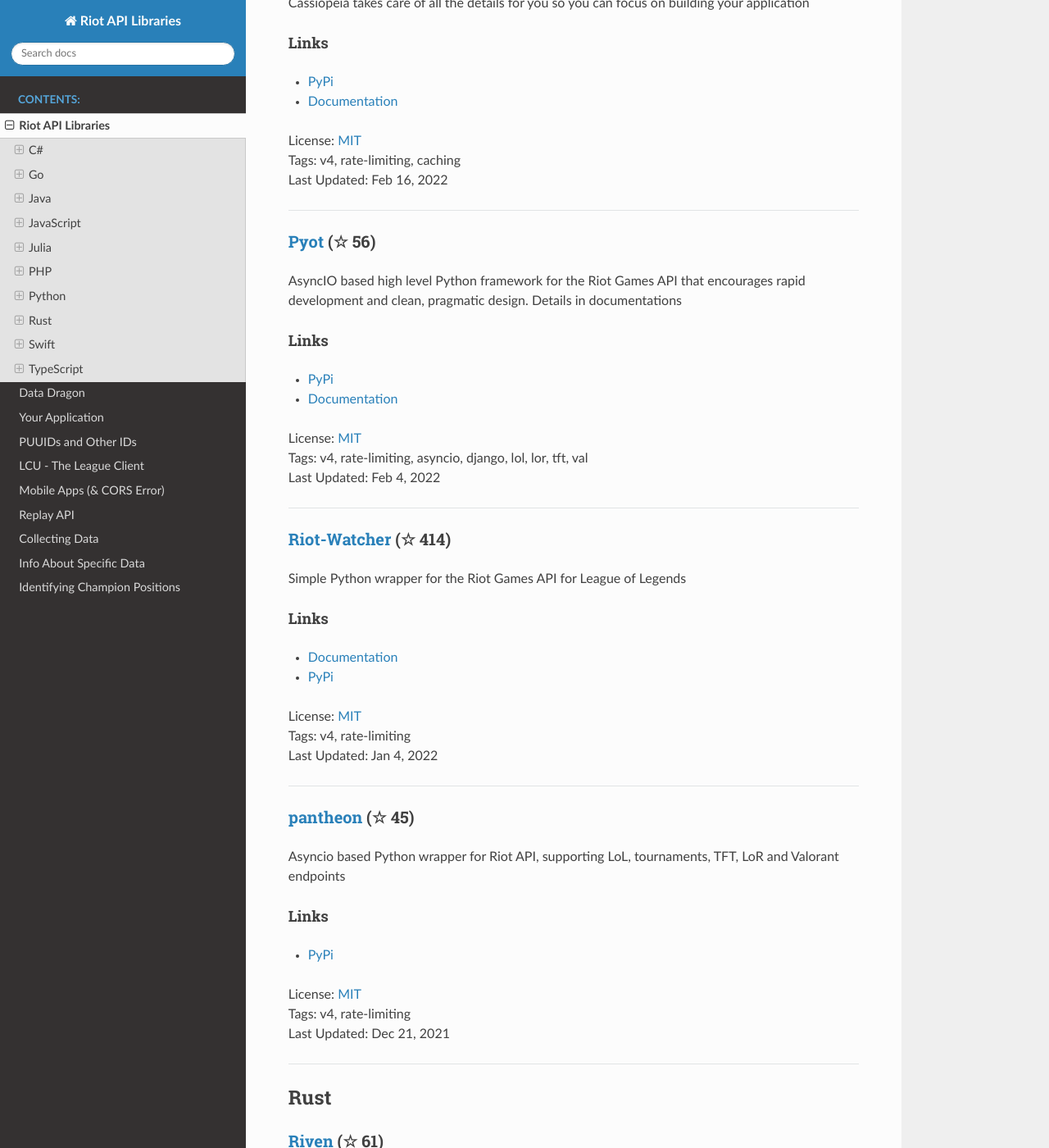
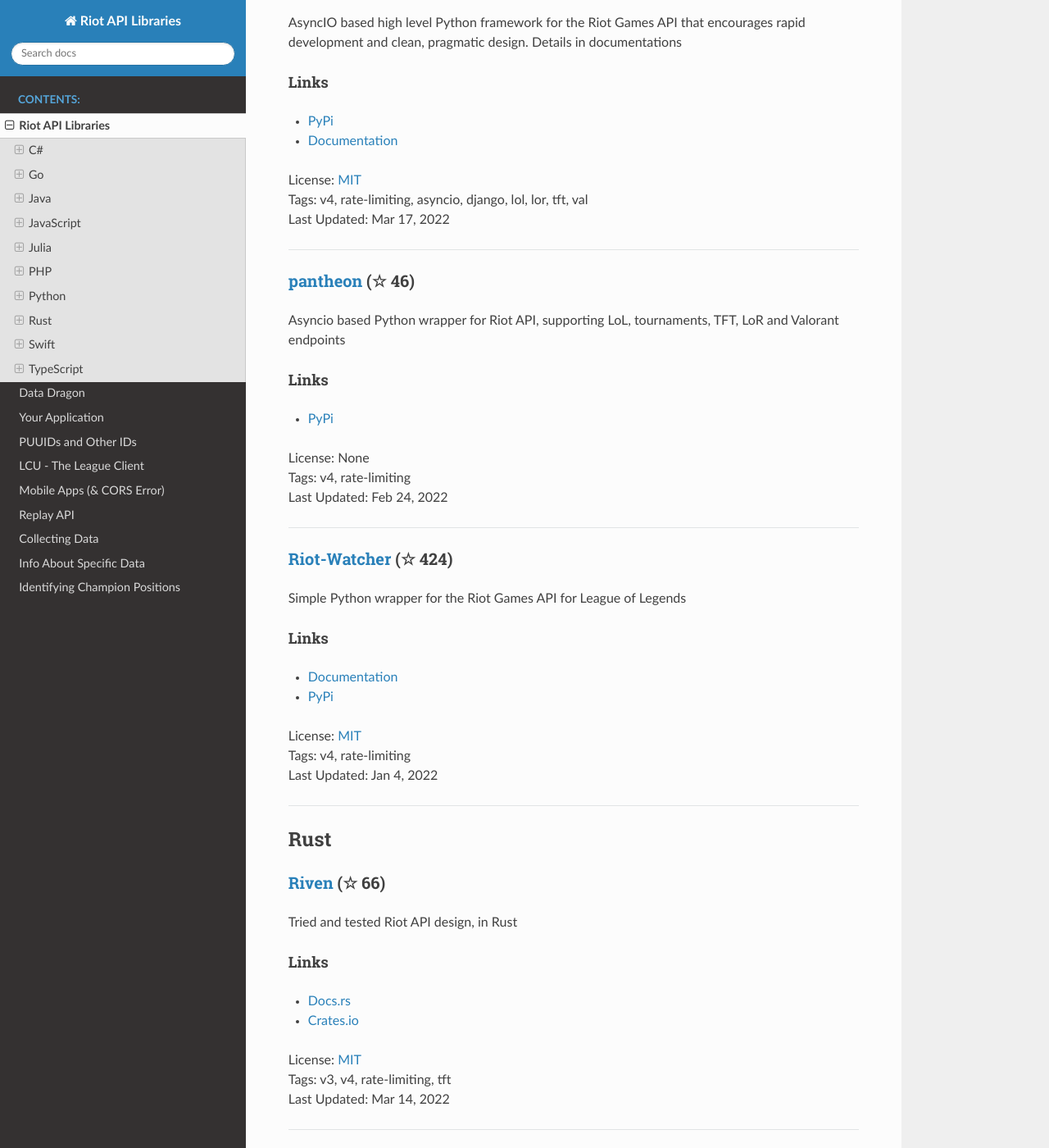
Before and after one commit to WxWatch/riot-api-libraries, a Sphinx documentation site: the page built from docs/libraries.rst, in a window 1280 px wide and 1400 px high, scrolled down 6883 px. Shown: the whole window at 82% size. Built offline with Sphinx 7.4.7 and the Read the Docs theme 2.0.0, drawn with Linux system fonts in a browser that asks for light colours; pages that are not in the unit, such as notebooks, are missing from menus; some of the changed text lies outside the part shown.

```diff
--- a/docs/libraries.rst
+++ b/docs/libraries.rst
@@ -15,11 +15,11 @@ Links
 - `NuGet <https://www.nuget.org/packages/MikaelDui.RiotGames.Client>`_
 | License: `Unlicense <http://choosealicense.com/licenses/unlicense>`_
 | Tags: v3, v4, blazor
-| Last Updated: Feb 18, 2022
+| Last Updated: Mar 27, 2022
 
 -----------------
 
-`Camille <https://github.com/MingweiSamuel/Camille>`_ (☆ 60)
+`Camille <https://github.com/MingweiSamuel/Camille>`_ (☆ 61)
 ~~~~~~~~~~~~~~~~~~~~~~~~~~~~~~~~~~~~~~~~~~~~~~~~~~~~~~~~~~~~~~~~~~~~~~~~~~~~~~~~~~~~~~~~~~~~~~~~~~~~
 
 Fully rate limited, automatic retrying, thread-safe. V4 Supported. Automatic nightly releases.
@@ -30,11 +30,11 @@ Links
 - `NuGet <https://www.nuget.org/packages/MingweiSamuel.Camille/>`_
 | License: `NOASSERTION <http://choosealicense.com/licenses/other>`_
 | Tags: v3, v4, rate-limiting
-| Last Updated: Feb 18, 2022
+| Last Updated: Mar 3, 2022
 
 -----------------
 
-`RiotSharp <https://github.com/BenFradet/RiotSharp>`_ (☆ 271)
+`RiotSharp <https://github.com/BenFradet/RiotSharp>`_ (☆ 273)
 ~~~~~~~~~~~~~~~~~~~~~~~~~~~~~~~~~~~~~~~~~~~~~~~~~~~~~~~~~~~~~~~~~~~~~~~~~~~~~~~~~~~~~~~~~~~~~~~~~~~~
 
 RiotSharp's ASP.NET Core integration. **NOTE: NuGet releases are severely outdated, although library itself is maintained!**
@@ -79,14 +79,14 @@ Links
 - `docs <https://godoc.org/github.com/KnutZuidema/golio>`_
 | License: `MIT <http://choosealicense.com/licenses/mit>`_
 | Tags: v4, rate-limiting, caching
-| Last Updated: Dec 10, 2021
+| Last Updated: Feb 28, 2022
 
 -----------------
 
 Java
 ------------------------------------------
 
-`R4J <https://github.com/stelar7/R4J>`_ (☆ 54)
+`R4J <https://github.com/stelar7/R4J>`_ (☆ 55)
 ~~~~~~~~~~~~~~~~~~~~~~~~~~~~~~~~~~~~~~~~~~~~~~~~~~~~~~~~~~~~~~~~~~~~~~~~~~~~~~~~~~~~~~~~~~~~~~~~~~~~
 
 A Java library containing the API for every Riot game
@@ -96,11 +96,11 @@ Links
 
 | License: `Apache-2.0 <http://choosealicense.com/licenses/apache-2.0>`_
 | Tags: v4
-| Last Updated: Feb 2, 2022
+| Last Updated: Mar 10, 2022
 
 -----------------
 
-`orianna <https://github.com/meraki-analytics/orianna>`_ (☆ 151)
+`orianna <https://github.com/meraki-analytics/orianna>`_ (☆ 152)
 ~~~~~~~~~~~~~~~~~~~~~~~~~~~~~~~~~~~~~~~~~~~~~~~~~~~~~~~~~~~~~~~~~~~~~~~~~~~~~~~~~~~~~~~~~~~~~~~~~~~~
 
 A highly configurable, usability-focused Riot API framework that takes care of all the details for you so you can focus on building your application
@@ -120,22 +120,7 @@ Links
 JavaScript
 ------------------------------------------
 
-`riot-api <https://github.com/fightmegg/riot-api>`_ (☆ 33)
-~~~~~~~~~~~~~~~~~~~~~~~~~~~~~~~~~~~~~~~~~~~~~~~~~~~~~~~~~~~~~~~~~~~~~~~~~~~~~~~~~~~~~~~~~~~~~~~~~~~~
-
-Fully featured Riot API client
-
-Links
-::::::::::::::::
-
-- `npm <https://www.npmjs.com/package/@fightmegg/riot-api>`_
-| License: `MIT <http://choosealicense.com/licenses/mit>`_
-| Tags: v4, rate-limiting, caching
-| Last Updated: Feb 15, 2022
-
------------------
-
-`twisted <https://github.com/Sansossio/twisted>`_ (☆ 61)
+`twisted <https://github.com/Sansossio/twisted>`_ (☆ 66)
 ~~~~~~~~~~~~~~~~~~~~~~~~~~~~~~~~~~~~~~~~~~~~~~~~~~~~~~~~~~~~~~~~~~~~~~~~~~~~~~~~~~~~~~~~~~~~~~~~~~~~
 
 Fetching riot games api data
@@ -148,11 +133,26 @@ Links
 - `examples <https://github.com/Sansossio/twisted/tree/master/example>`_
 | License: None
 | Tags: rate-limiting, v4, lol, tft, caching
-| Last Updated: Feb 14, 2022
+| Last Updated: Mar 28, 2022
 
 -----------------
 
-`galeforce <https://github.com/bcho04/galeforce>`_ (☆ 20)
+`riot-api <https://github.com/fightmegg/riot-api>`_ (☆ 34)
+~~~~~~~~~~~~~~~~~~~~~~~~~~~~~~~~~~~~~~~~~~~~~~~~~~~~~~~~~~~~~~~~~~~~~~~~~~~~~~~~~~~~~~~~~~~~~~~~~~~~
+
+Fully featured Riot API client
+
+Links
+::::::::::::::::
+
+- `npm <https://www.npmjs.com/package/@fightmegg/riot-api>`_
+| License: `MIT <http://choosealicense.com/licenses/mit>`_
+| Tags: v4, rate-limiting, caching
+| Last Updated: Mar 27, 2022
+
+-----------------
+
+`galeforce <https://github.com/bcho04/galeforce>`_ (☆ 23)
 ~~~~~~~~~~~~~~~~~~~~~~~~~~~~~~~~~~~~~~~~~~~~~~~~~~~~~~~~~~~~~~~~~~~~~~~~~~~~~~~~~~~~~~~~~~~~~~~~~~~~
 
 A customizable, promise-based, and command-oriented TypeScript fluent interface and library for the Riot Games API.
@@ -165,11 +165,11 @@ Links
 - `docs <https://bcho04.github.io/galeforce/>`_
 | License: `Apache-2.0 <http://choosealicense.com/licenses/apache-2.0>`_
 | Tags: v4, v5, rate-limiting, lol, lor, val, tft, cache
-| Last Updated: Feb 13, 2022
+| Last Updated: Mar 25, 2022
 
 -----------------
 
-`kayn <https://github.com/cnguy/kayn>`_ (☆ 127)
+`kayn <https://github.com/cnguy/kayn>`_ (☆ 129)
 ~~~~~~~~~~~~~~~~~~~~~~~~~~~~~~~~~~~~~~~~~~~~~~~~~~~~~~~~~~~~~~~~~~~~~~~~~~~~~~~~~~~~~~~~~~~~~~~~~~~~
 
 superagent-inspired Node.js lib (w/ **some** TypeScript support) for accessing Riot's League of Legend's API (discord: cnguy#3614)
@@ -229,21 +229,6 @@ Links
 | License: `MIT <http://choosealicense.com/licenses/mit>`_
 | Tags: v4, caching, ddragon, rate-limiting
 | Last Updated: Oct 22, 2021
-
------------------
-
-`Pyke <https://github.com/systeme-cardinal/Pyke>`_ (☆ 24)
-~~~~~~~~~~~~~~~~~~~~~~~~~~~~~~~~~~~~~~~~~~~~~~~~~~~~~~~~~~~~~~~~~~~~~~~~~~~~~~~~~~~~~~~~~~~~~~~~~~~~
-
-Riot API, DDragon and CommunityDragon Library for NodeJS
-
-Links
-::::::::::::::::
-
-- `npm <https://www.npmjs.com/package/pyke>`_
-| License: `GPL-3.0 <http://choosealicense.com/licenses/gpl-3.0>`_
-| Tags: v4, ddragon, communitydragon
-| Last Updated: Sep 6, 2021
 
 -----------------
 
@@ -330,11 +315,11 @@ Links
 - `Documentation <http://cassiopeia.readthedocs.org/en/latest/>`_
 | License: `MIT <http://choosealicense.com/licenses/mit>`_
 | Tags: v4, rate-limiting, caching
-| Last Updated: Feb 16, 2022
+| Last Updated: Mar 21, 2022
 
 -----------------
 
-`Pyot <https://github.com/paaksing/Pyot>`_ (☆ 56)
+`Pyot <https://github.com/paaksing/Pyot>`_ (☆ 62)
 ~~~~~~~~~~~~~~~~~~~~~~~~~~~~~~~~~~~~~~~~~~~~~~~~~~~~~~~~~~~~~~~~~~~~~~~~~~~~~~~~~~~~~~~~~~~~~~~~~~~~
 
 AsyncIO based high level Python framework for the Riot Games API that encourages rapid development and clean, pragmatic design. Details in documentations
@@ -346,11 +331,26 @@ Links
 - `Documentation <https://pyot.paaksing.com/>`_
 | License: `MIT <http://choosealicense.com/licenses/mit>`_
 | Tags: v4, rate-limiting, asyncio, django, lol, lor, tft, val
-| Last Updated: Feb 4, 2022
+| Last Updated: Mar 17, 2022
 
 -----------------
 
-`Riot-Watcher <https://github.com/pseudonym117/Riot-Watcher>`_ (☆ 414)
+`pantheon <https://github.com/Canisback/pantheon>`_ (☆ 46)
+~~~~~~~~~~~~~~~~~~~~~~~~~~~~~~~~~~~~~~~~~~~~~~~~~~~~~~~~~~~~~~~~~~~~~~~~~~~~~~~~~~~~~~~~~~~~~~~~~~~~
+
+Asyncio based Python wrapper for Riot API, supporting LoL, tournaments, TFT, LoR and Valorant endpoints
+
+Links
+::::::::::::::::
+
+- `PyPi <https://pypi.org/project/pantheon/>`_
+| License: None
+| Tags: v4, rate-limiting
+| Last Updated: Feb 24, 2022
+
+-----------------
+
+`Riot-Watcher <https://github.com/pseudonym117/Riot-Watcher>`_ (☆ 424)
 ~~~~~~~~~~~~~~~~~~~~~~~~~~~~~~~~~~~~~~~~~~~~~~~~~~~~~~~~~~~~~~~~~~~~~~~~~~~~~~~~~~~~~~~~~~~~~~~~~~~~
 
 Simple Python wrapper for the Riot Games API for League of Legends
@@ -366,25 +366,10 @@ Links
 
 -----------------
 
-`pantheon <https://github.com/Canisback/pantheon>`_ (☆ 45)
-~~~~~~~~~~~~~~~~~~~~~~~~~~~~~~~~~~~~~~~~~~~~~~~~~~~~~~~~~~~~~~~~~~~~~~~~~~~~~~~~~~~~~~~~~~~~~~~~~~~~
-
-Asyncio based Python wrapper for Riot API, supporting LoL, tournaments, TFT, LoR and Valorant endpoints
-
-Links
-::::::::::::::::
-
-- `PyPi <https://pypi.org/project/pantheon/>`_
-| License: `MIT <http://choosealicense.com/licenses/mit>`_
-| Tags: v4, rate-limiting
-| Last Updated: Dec 21, 2021
-
------------------
-
 Rust
 ------------------------------------------
 
-`Riven <https://github.com/MingweiSamuel/Riven>`_ (☆ 61)
+`Riven <https://github.com/MingweiSamuel/Riven>`_ (☆ 66)
 ~~~~~~~~~~~~~~~~~~~~~~~~~~~~~~~~~~~~~~~~~~~~~~~~~~~~~~~~~~~~~~~~~~~~~~~~~~~~~~~~~~~~~~~~~~~~~~~~~~~~
 
 Tried and tested Riot API design, in Rust
@@ -396,11 +381,11 @@ Links
 - `Crates.io <https://crates.io/crates/riven>`_
 | License: `MIT <http://choosealicense.com/licenses/mit>`_
 | Tags: v3, v4, rate-limiting, tft
-| Last Updated: Feb 14, 2022
+| Last Updated: Mar 14, 2022
 
 -----------------
 
-`ZedScript <https://github.com/LionelBergen/ZedScript>`_ (☆ 3)
+`ZedScript <https://github.com/LionelBergen/ZedScript>`_ (☆ 4)
 ~~~~~~~~~~~~~~~~~~~~~~~~~~~~~~~~~~~~~~~~~~~~~~~~~~~~~~~~~~~~~~~~~~~~~~~~~~~~~~~~~~~~~~~~~~~~~~~~~~~~
 
 Easy to use, simple, basic, tested Riot API wrapper written in Rust
@@ -451,7 +436,7 @@ Links
 TypeScript
 ------------------------------------------
 
-`twisted <https://github.com/Sansossio/twisted>`_ (☆ 61)
+`twisted <https://github.com/Sansossio/twisted>`_ (☆ 66)
 ~~~~~~~~~~~~~~~~~~~~~~~~~~~~~~~~~~~~~~~~~~~~~~~~~~~~~~~~~~~~~~~~~~~~~~~~~~~~~~~~~~~~~~~~~~~~~~~~~~~~
 
 Fetching riot games api data
@@ -464,11 +449,11 @@ Links
 - `examples <https://github.com/Sansossio/twisted/tree/master/example>`_
 | License: None
 | Tags: rate-limiting, v4, lol, tft, caching
-| Last Updated: Feb 14, 2022
+| Last Updated: Mar 28, 2022
 
 -----------------
 
-`galeforce <https://github.com/bcho04/galeforce>`_ (☆ 20)
+`galeforce <https://github.com/bcho04/galeforce>`_ (☆ 23)
 ~~~~~~~~~~~~~~~~~~~~~~~~~~~~~~~~~~~~~~~~~~~~~~~~~~~~~~~~~~~~~~~~~~~~~~~~~~~~~~~~~~~~~~~~~~~~~~~~~~~~
 
 A customizable, promise-based, and command-oriented TypeScript fluent interface and library for the Riot Games API.
@@ -481,6 +466,6 @@ Links
 - `docs <https://bcho04.github.io/galeforce/>`_
 | License: `Apache-2.0 <http://choosealicense.com/licenses/apache-2.0>`_
 | Tags: v4, v5, rate-limiting, lol, lor, val, tft, cache
-| Last Updated: Feb 13, 2022
+| Last Updated: Mar 25, 2022
 
 -----------------
```
Also changed, not shown: other parts of docs/libraries.rst (+8 -8 lines).
